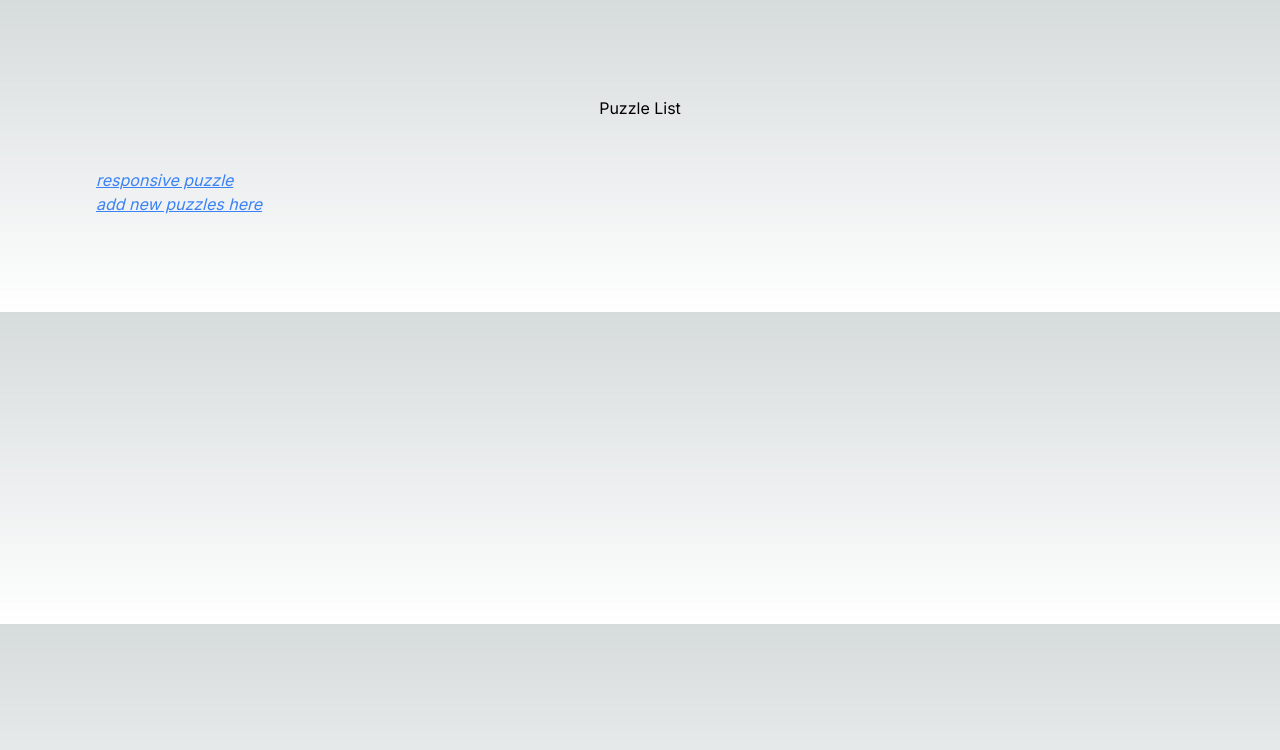
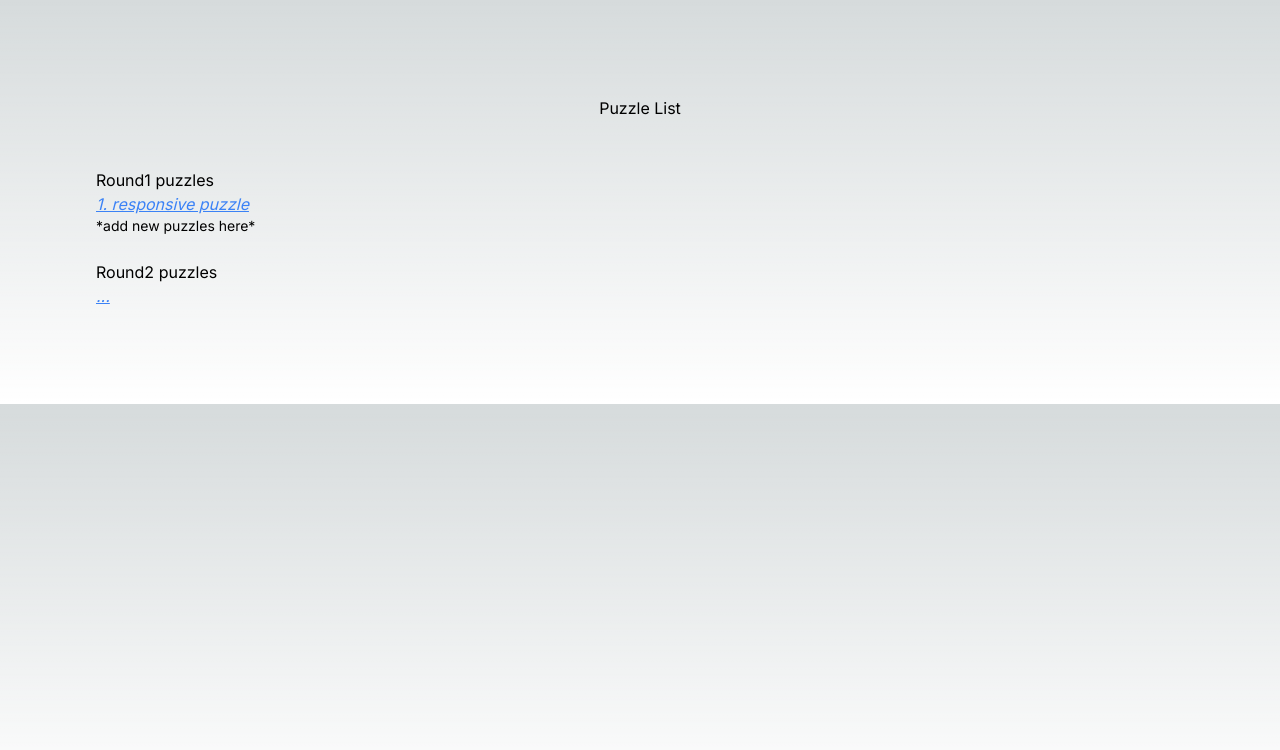
Before and after one commit to Athul28/digitalhunt-24-r1, a Next.js app: page / in a window 1280 px wide. Shown: the top 750 px of the page. Built offline with nearby package versions, Linux system fonts and the light colour scheme.

Commit message:
[feat] puzzle1

```diff
--- a/src/app/page.tsx
+++ b/src/app/page.tsx
@@ -5,11 +5,19 @@ export default function Home() {
   return (
     <main className="p-24">
       <h2 className="text-center mb-12">Puzzle List</h2>
+
+      <p>Round1 puzzles</p>
      <ul>
 
-      <li><Link href={"/responsive"} className="underline text-blue-500 italic">responsive puzzle</Link></li>
-      <li><Link href={""} className="underline text-blue-500 italic">add new puzzles here</Link></li>
+      <li><Link href={"/responsive"} className="underline text-blue-500 italic">1. responsive puzzle</Link></li>
+      <li className="text-sm">*add new puzzles here*</li>
 
+     </ul>
+
+     <br />
+     <p>Round2 puzzles</p>
+     <ul>
+      <li><Link href={""} className="underline text-blue-500 italic">...</Link></li>
      </ul>
     </main>
   );
```
